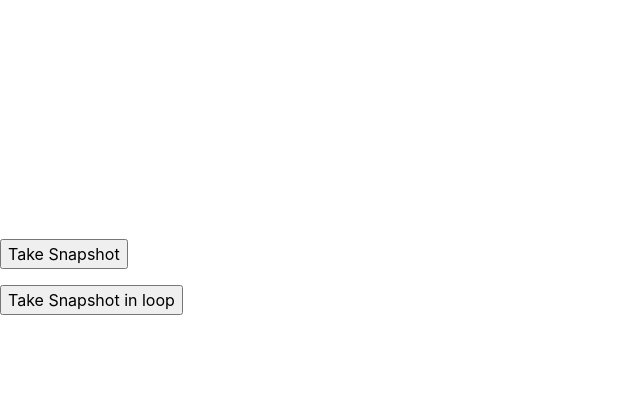
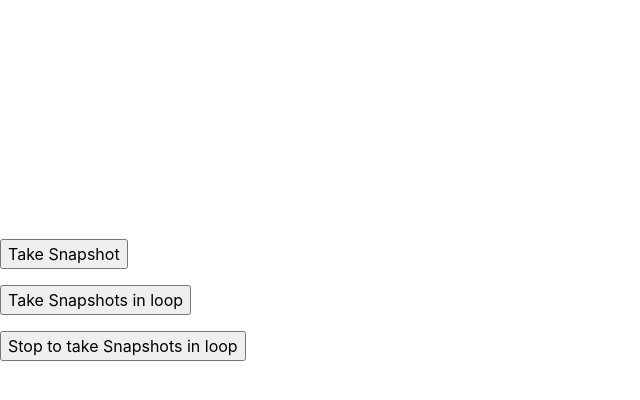
Before and after one commit to manuelzander/product_recognition_frontend, a Flask app: page / in a window 1280 px wide. Shown: the part 141-541 px from the top of the page, without its empty margins (0-640 px from the left). Run offline with Flask 2, Linux system fonts and the light colour scheme.

Commit message:
Added stop function

```diff
--- a/webcam-example/templates/index.html
+++ b/webcam-example/templates/index.html
@@ -32,20 +32,37 @@
 	</form>
 
   <form>
-		<input type=button value="Take Snapshot in loop" onClick="take_snapshot_loop()">
+		<input type=button value="Take Snapshots in loop" onClick="take_snapshot_loop()">
 	</form>
 
+  <form>
+    <input type=button value="Stop to take Snapshots in loop" onClick="stop_taking_snapshot()">
+  </form>
+
+
   <script>
+
+  var intervals = [0,0,0,0];
+
   function take_snapshot_loop() {
-      setInterval(take_snapshot, 3000);
-      setInterval(take_snapshot, 3250);
-      setInterval(take_snapshot, 3500);
-      setInterval(take_snapshot, 3750);
+
+      var i1 = setInterval(take_snapshot, 5000);
+      var i2 = setInterval(take_snapshot, 5250);
+      var i3 = setInterval(take_snapshot, 5500);
+      var i4 = setInterval(take_snapshot, 5750);
+
+      intervals = [i1, i2, i3, i4];
+
+      return intervals;
   }
-  </script>
 
-	<!-- Code to handle taking the snapshot and displaying it locally -->
-	<script language="JavaScript">
+  function stop_taking_snapshot() {
+      clearInterval(intervals[0]);
+      clearInterval(intervals[1]);
+      clearInterval(intervals[2]);
+      clearInterval(intervals[3]);
+  }
+
 	function take_snapshot() {
     // alert("Take Snapshot")
 		// take snapshot and get image data
```
Also changed, not shown: 2 other files. Lines whose indentation alone changed are shown as unchanged.
